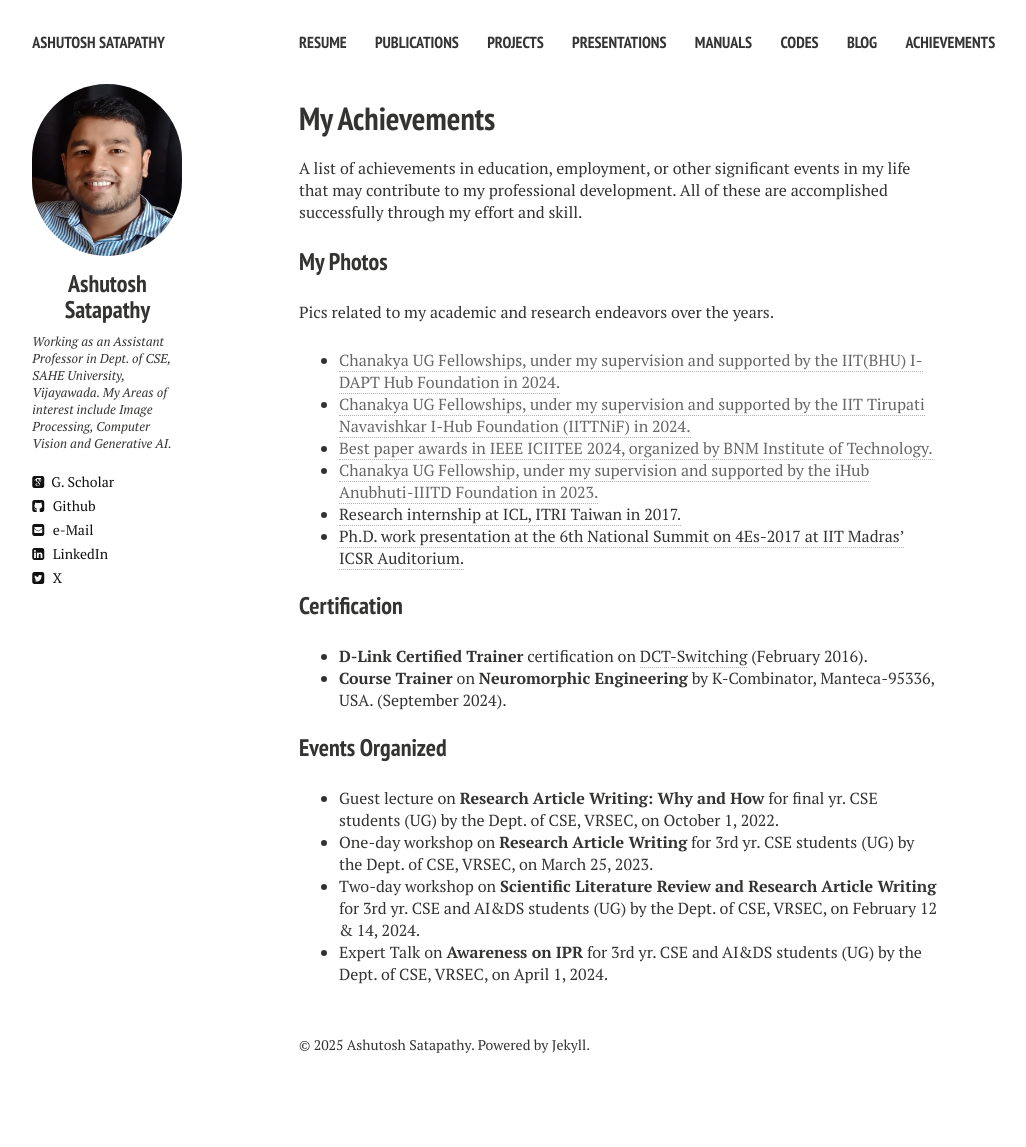
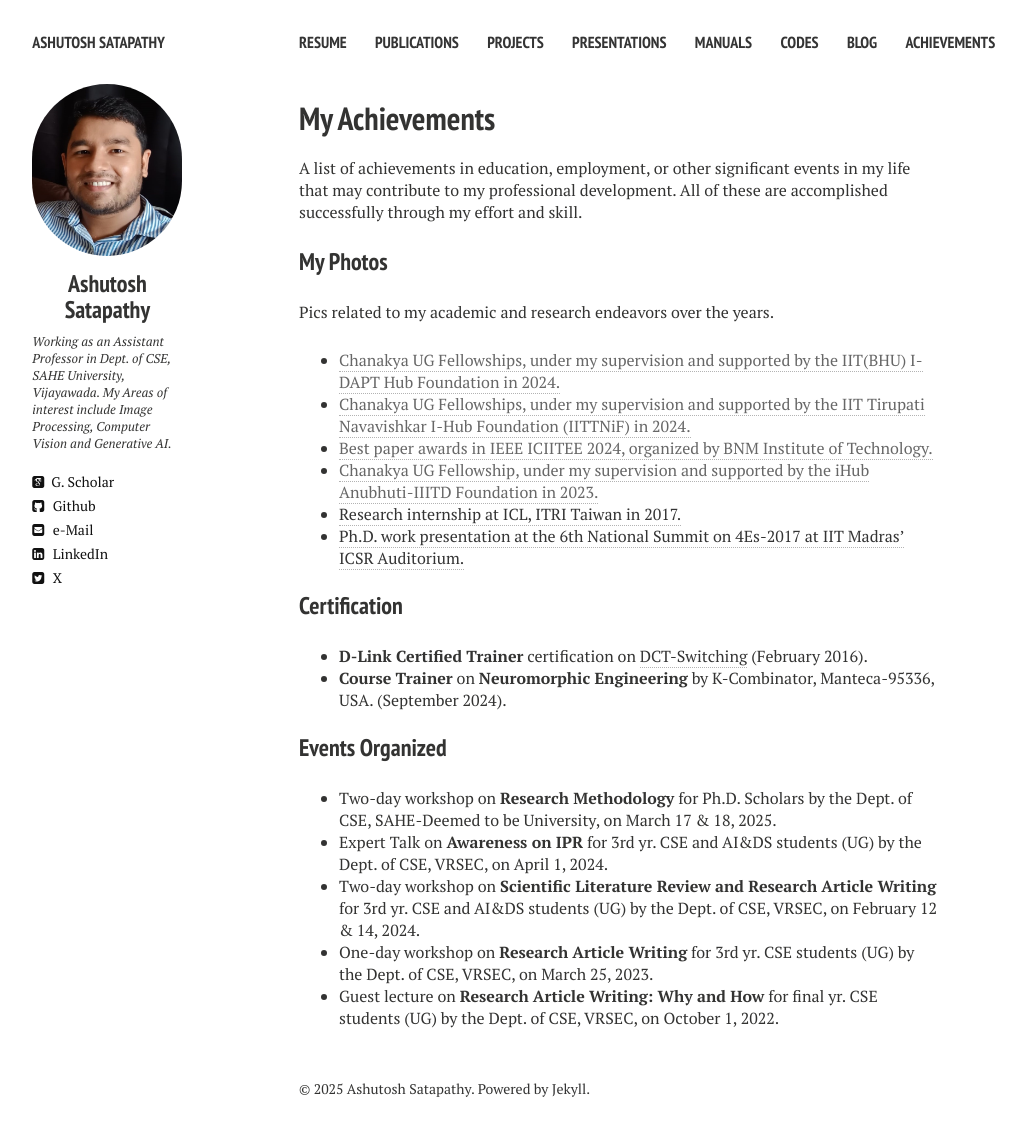
Before and after one commit to ashutoshsatapathy1990/ashutoshsatapathy1990.github.io, a Jekyll site: the page built from achievement.md, in a window 1280 px wide. Shown: the whole page, without its empty margins (21-1047 px from the left). Built offline with Jekyll 4.4.1, drawn with Linux system fonts in a browser that asks for light colours; nearby versions of some CDN libraries; before the commit the page ends 1103 px from its top, so only the background shows below that.

Commit message:
Update achievement.md

```diff
--- a/achievement.md
+++ b/achievement.md
@@ -26,7 +26,8 @@ Pics related to my academic and research endeavors over the years.
 
 ### Events Organized
 
+* Two-day workshop on **Research Methodology** for Ph.D. Scholars by the Dept. of CSE, SAHE-Deemed to be University, on March 17 & 18, 2025.
+* Expert Talk on **Awareness on IPR** for 3rd yr. CSE and AI&DS students (UG) by the Dept. of CSE, VRSEC, on April 1, 2024.
+* Two-day workshop on **Scientific Literature Review and Research Article Writing** for 3rd yr. CSE and AI&DS students (UG) by the Dept. of CSE, VRSEC, on February 12 & 14, 2024.
+* One-day workshop on **Research Article Writing** for 3rd yr. CSE students (UG) by the Dept. of CSE, VRSEC, on March 25, 2023.
 * Guest lecture on **Research Article Writing: Why and How** for final yr. CSE students (UG) by the Dept. of CSE, VRSEC, on October 1, 2022.
-* One-day workshop on **Research Article Writing** for 3rd yr. CSE students (UG) by the Dept. of CSE, VRSEC, on March 25, 2023.
-* Two-day workshop on **Scientific Literature Review and Research Article Writing** for 3rd yr. CSE and AI&DS students (UG) by the Dept. of CSE, VRSEC, on February 12 & 14, 2024.
-* Expert Talk on **Awareness on IPR** for 3rd yr. CSE and AI&DS students (UG) by the Dept. of CSE, VRSEC, on April 1, 2024.
```
